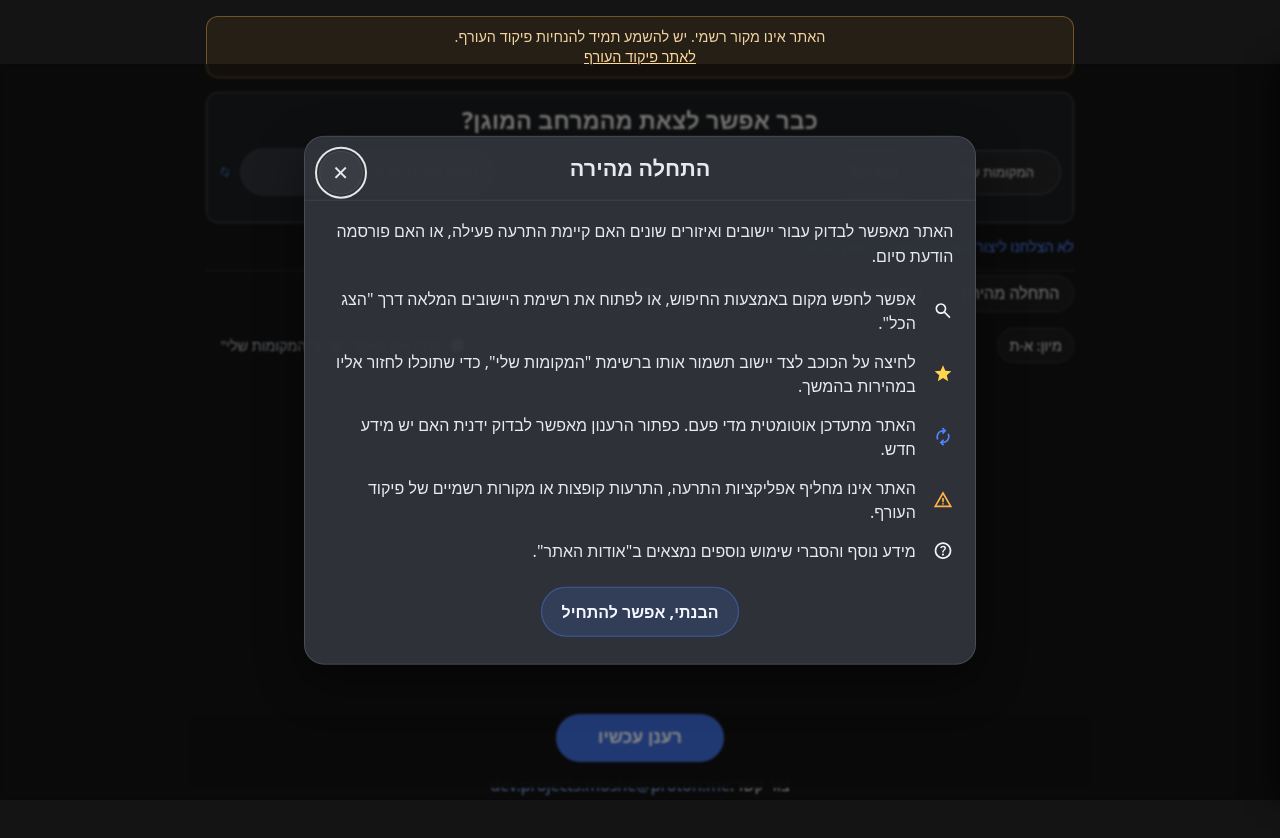
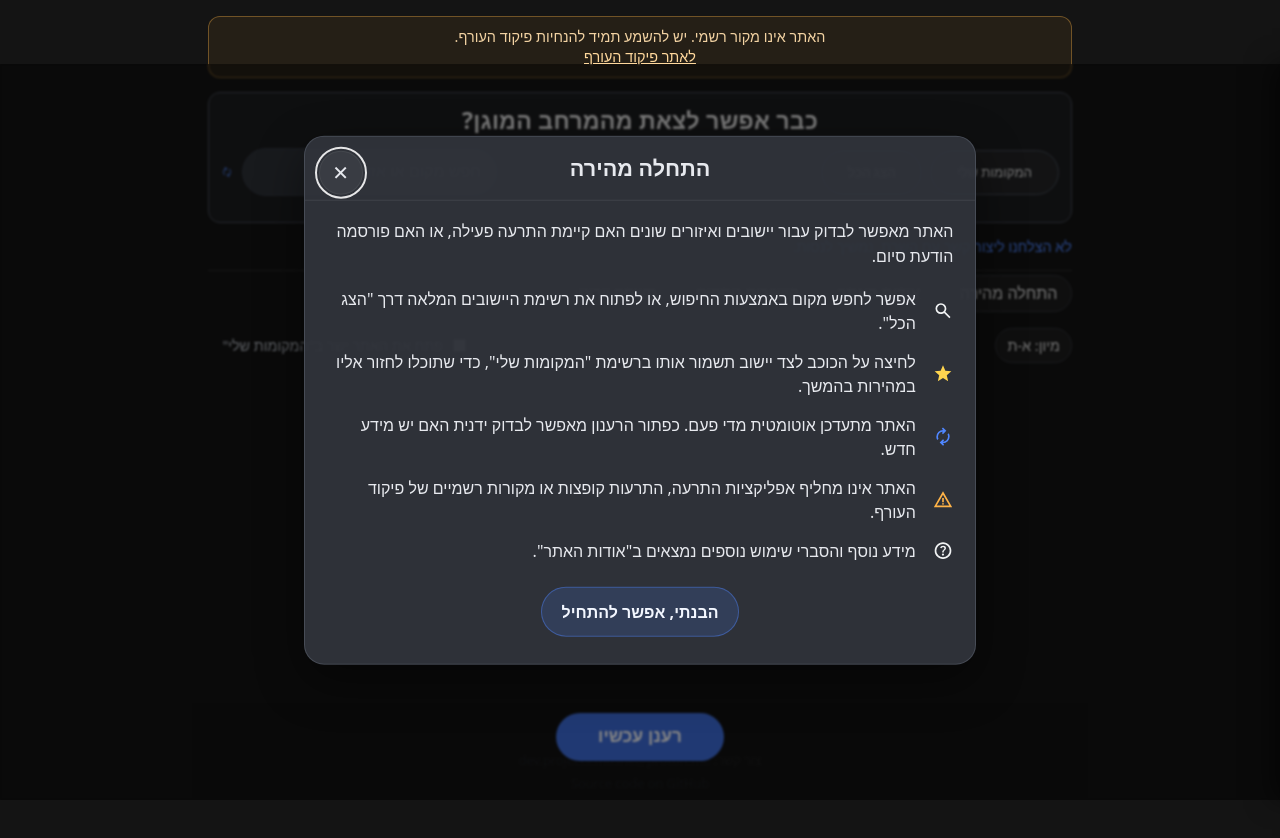
Before and after one commit to Moshe-S/isexitok-site, a plain HTML site: page index.html in a window 1280 px wide. Drawn offline with Linux system fonts and the light colour scheme; no server answers; a script that the page names is missing.

Commit message:
Refactor footer layout, refresh bar spacing, and source link

```diff
--- a/index.html
+++ b/index.html
@@ -267,8 +267,28 @@
 
       <footer id="siteFooter">
         <div id="footerInner">
-          <span class="contact-label">צור קשר: </span>
-          <a href="mailto:dev.projects.moshe@proton.me" class="contact-label"> dev.projects.moshe@proton.me</a>
+          <div class="footer-contact-group">
+            <span class="contact-label">צור קשר: </span>
+
+            <a
+              href="mailto:dev.projects.moshe@proton.me"
+              class="footer-link"
+            >
+              dev.projects.moshe@proton.me
+            </a>
+          </div>
+
+          <div class="footer-source-group">
+            <a
+              href="https://github.com/Moshe-S/isexitok-site.github.io"
+              class="footer-link"
+              target="_blank"
+              rel="noopener noreferrer"
+            >
+              Source code on GitHub
+            </a>
+          </div>
+
         </div>
       </footer>
 
--- a/styles.css
+++ b/styles.css
@@ -44,10 +44,15 @@ button:active {
 /* layout */
 
 #app {
-  max-width: 900px;
+  max-width: var(--content-max-width);
+
+  min-height: 100dvh;
+  display: flex;
+  flex-direction: column;
+
   margin: 0 auto;
-  padding: 16px;
-  padding-bottom: calc(16px + 72px);
+  padding: 1rem;
+  padding-bottom: calc(1rem + 5.5rem + env(safe-area-inset-bottom));
 }
 
 #siteTopBar {
@@ -61,10 +66,10 @@ button:active {
 #refreshBar {
   position: fixed;
   right: 0;
-  bottom: 12px;
+  bottom: 0;
   left: 0;
   z-index: 1000;
-  max-width: 900px;
+  max-width: var(--content-max-width);
   margin: 0 auto;
   background: rgba(20, 20, 20, 0.96);
 }
@@ -73,7 +78,9 @@ button:active {
   display: flex;
   flex-direction: column;
   align-items: center;
-  gap: 0.5rem;
+  gap: 0.55rem;
+  padding-top: 0.6rem;
+  padding-bottom: calc(0.75rem + env(safe-area-inset-bottom));
 }
 
 #refreshNow {
@@ -670,6 +677,7 @@ button:hover {
 
 #mainContent {
   min-height: 60vh;
+  flex: 1;
 }
 
 .data-stale .place-status,
@@ -678,10 +686,7 @@ button:hover {
 }
 
 #siteFooter {
-  position: fixed;
-  align-items: center;
-  min-height: 20px;
-  height: 60px;
+  align-items: center;
   justify-content: center;
   display: flex;
   width: 100%;
@@ -691,11 +696,20 @@ button:hover {
 }
 
 #footerInner {
-  min-height: 20px;
-  height: 60px;
   justify-content: center;
   display: flex;
-  align-items: center;
+  flex-direction: column;
+  gap: 0.25rem;
+  align-items: center;
+  font-size: 0.8rem;
+}
+
+.contact-label {
+  color: var(--text-secondary);
+}
+
+.footer-link {
+  color: var(--footer-link-color);
 }
 
 @keyframes refreshHalo {
@@ -997,8 +1011,11 @@ button:hover {
 
   --text-primary: #e7e9ee;
   --text-secondary: #b6bbc4;
+  --footer-link-color: #9bb2df;
 
   --accent: #3f6fe0;
+
+  --content-max-width: 56rem;
 }
 
 .visually-hidden {
```
